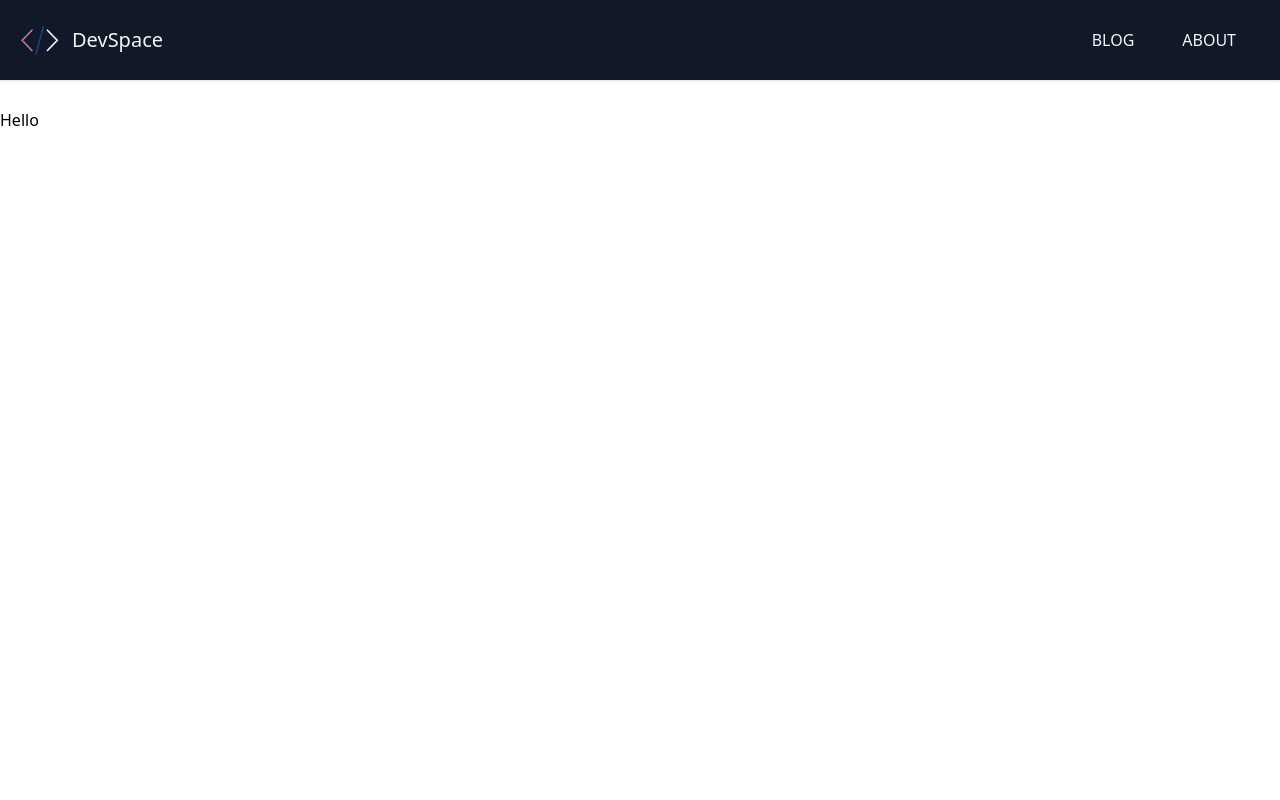
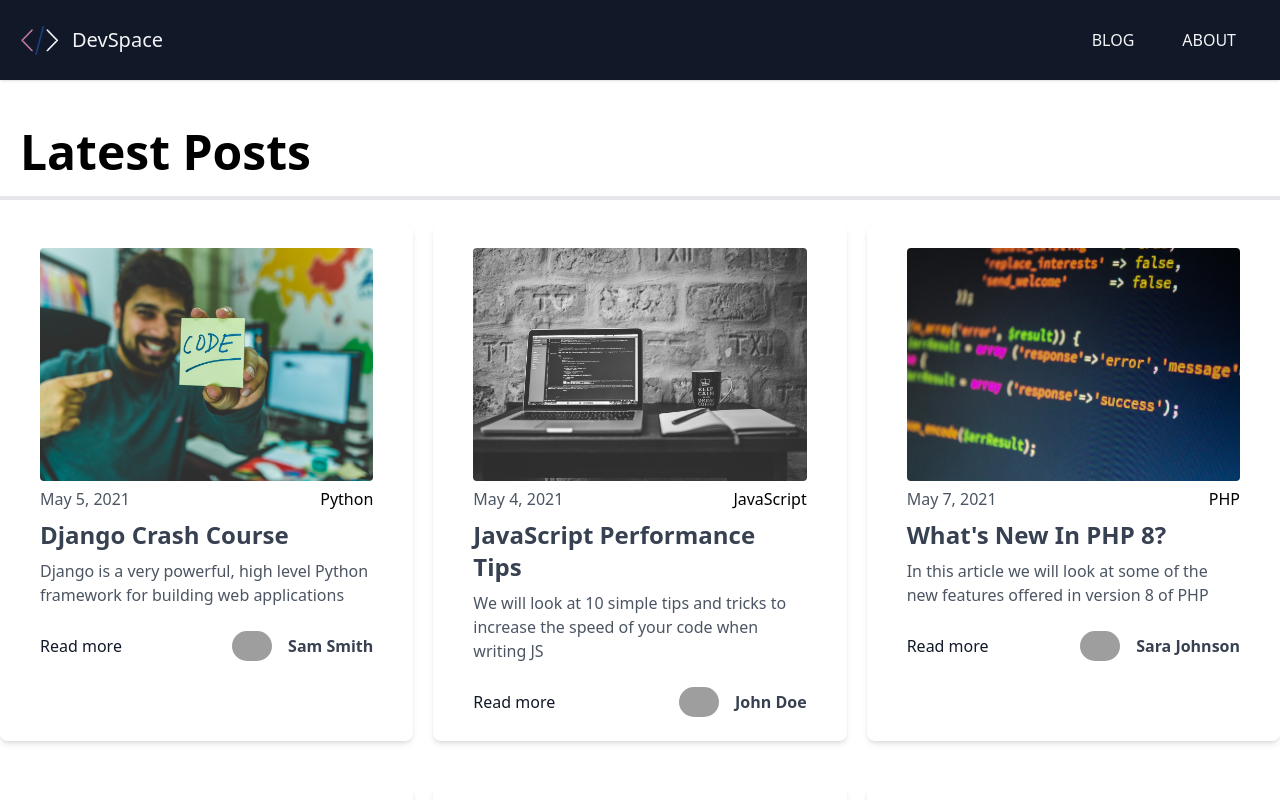
Before and after one commit to samedan/2206-nextjs-markdown, a Next.js app: page / in a window 1280 px wide. Shown: the top 800 px of the page. Built offline with nearby package versions, Linux system fonts and the light colour scheme; grey boxes are pictures that could not be loaded.

Commit message:
After Hellfest

```diff
--- /dev/null
+++ b/components/Post.js
@@ -0,0 +1,59 @@
+import React from "react";
+import Image from "next/image";
+import Link from "next/link";
+
+export default function Post({ post }) {
+  // console.log(post);
+  // const API = "https://localhost:3000";
+  const myLoader = ({ src }) => {
+    return `${post.frontmatter.cover_image}`;
+  };
+  // console.log(post.frontmatter.cover_image);
+  // const url = `${post.frontmatter.cover_image}`;
+  if (post) {
+    return (
+      <div className="w-full px-10 py-6 bg-white rounded-lg shadow-md mt-6">
+        {/* {post.frontmatter.cover_image} */}
+        <Image
+          loader={myLoader}
+          src={`${post.frontmatter.cover_image}`}
+          alt="image"
+          height="420"
+          width="600"
+          className="mb-4 rounded"
+        />
+        <div className="flex justify-between items-center">
+          <span className="font-light text-gray-600">
+            {post.frontmatter.date}
+          </span>
+          <div>{post.frontmatter.category}</div>
+        </div>
+
+        <div className="mt-2">
+          <Link href={`/blog/${post.slug}`}>
+            <a className="text-2xl text-gray-700 font-bold hover:underline">
+              {post.frontmatter.title}
+            </a>
+          </Link>
+          <p className="my-2 text-gray-600">{post.frontmatter.excerpt}</p>
+        </div>
+
+        <div className="flex justify-between items-center mt-6">
+          <Link href={`/blog/${post.slug}`}>
+            <a className="text-gray-900 hover:text-blue-600">Read more</a>
+          </Link>
+          <div className="flex items-center">
+            <img
+              src={post.frontmatter.author_image}
+              alt="Auhtor"
+              className="mx-4 w-10 object-cover rounded-full hidden sm:block"
+            />
+            <h3 className="text-gray-700 font-bold">
+              {post.frontmatter.author}
+            </h3>
+          </div>
+        </div>
+      </div>
+    );
+  }
+}
--- a/next.config.js
+++ b/next.config.js
@@ -1,6 +1,11 @@
 /** @type {import('next').NextConfig} */
 const nextConfig = {
   reactStrictMode: true,
-}
+  // next.config.js
 
-module.exports = nextConfig
+  images: {
+    domains: ["randomuser.me"],
+  },
+};
+
+module.exports = nextConfig;
--- a/pages/index.js
+++ b/pages/index.js
@@ -2,12 +2,24 @@
 import fs from "fs";
 import path from "path";
 import matter from "gray-matter";
+import Link from "next/link";
+import Post from "../components/Post";
 
 export default function Home({ posts }) {
   console.log(posts);
   return (
     <Layout>
-      <h1>Hello</h1>
+      <h1 className="text-5xl border-b-4 p-5 font-bold">Latest Posts</h1>
+      <div className="grid md:grid-cols-2 lg:grid-cols-3 gap-5">
+        {posts.map((post, index) => (
+          <Post key={index} post={post} />
+        ))}
+      </div>
+      <Link href="/blog">
+        <a className="block text-center border border-gray-500 text-gray-800 rounded-md py-4 my-5 transition duration-500 ease select-none hover:text-white hover:bg-gray-900 focus:outline-none focus:shadow-outline w-full">
+          All Posts
+        </a>
+      </Link>
     </Layout>
   );
 }
--- a/posts/post-one.md
+++ /dev/null
@@ -1,10 +0,0 @@
----
-title: "Post One"
-author: "Dan Pope"
----
-
-This is a blog **post**
-
-\*Item
-
-##Heading
```
Also changed, not shown: 1 other file (tests, documents, lock files or other folders).
